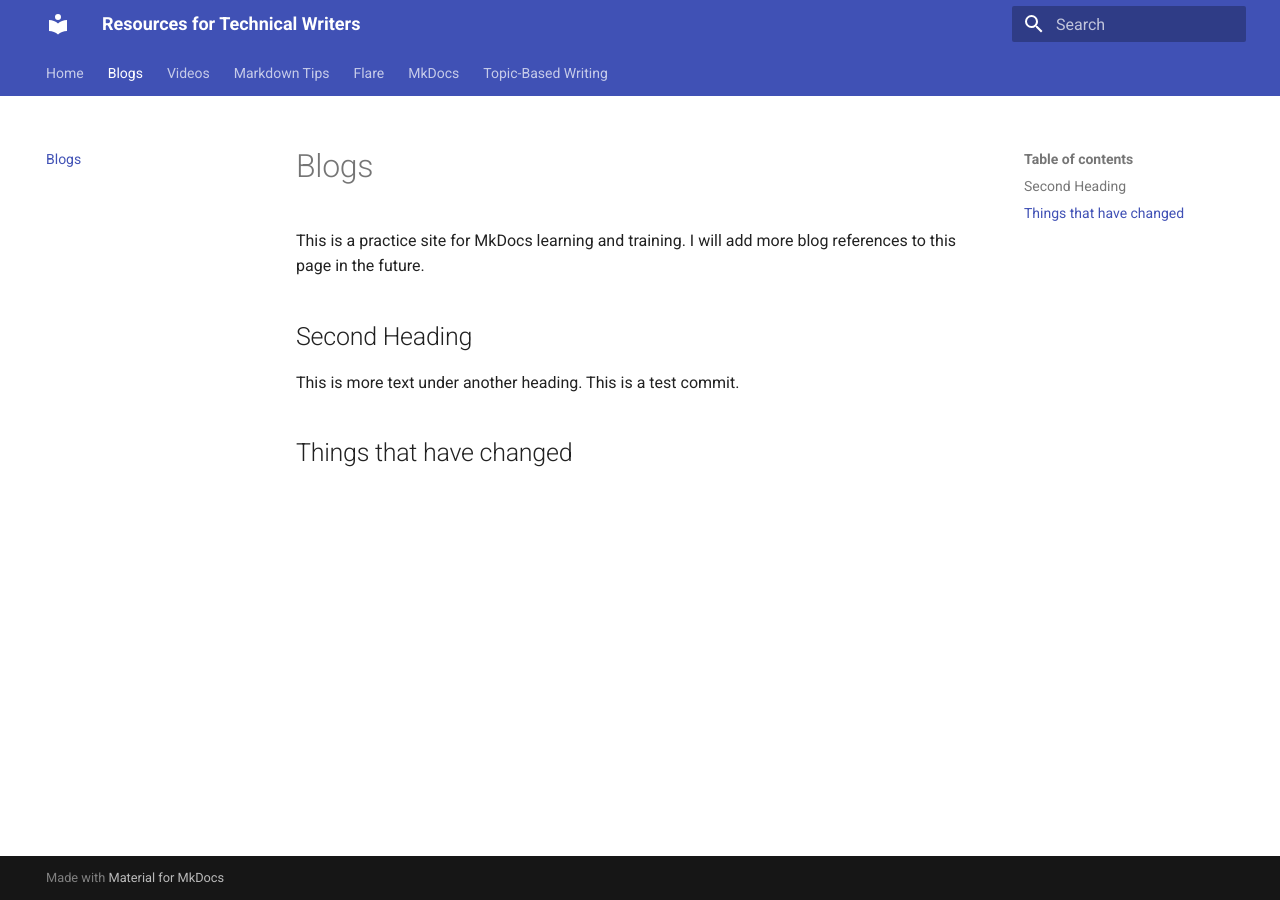
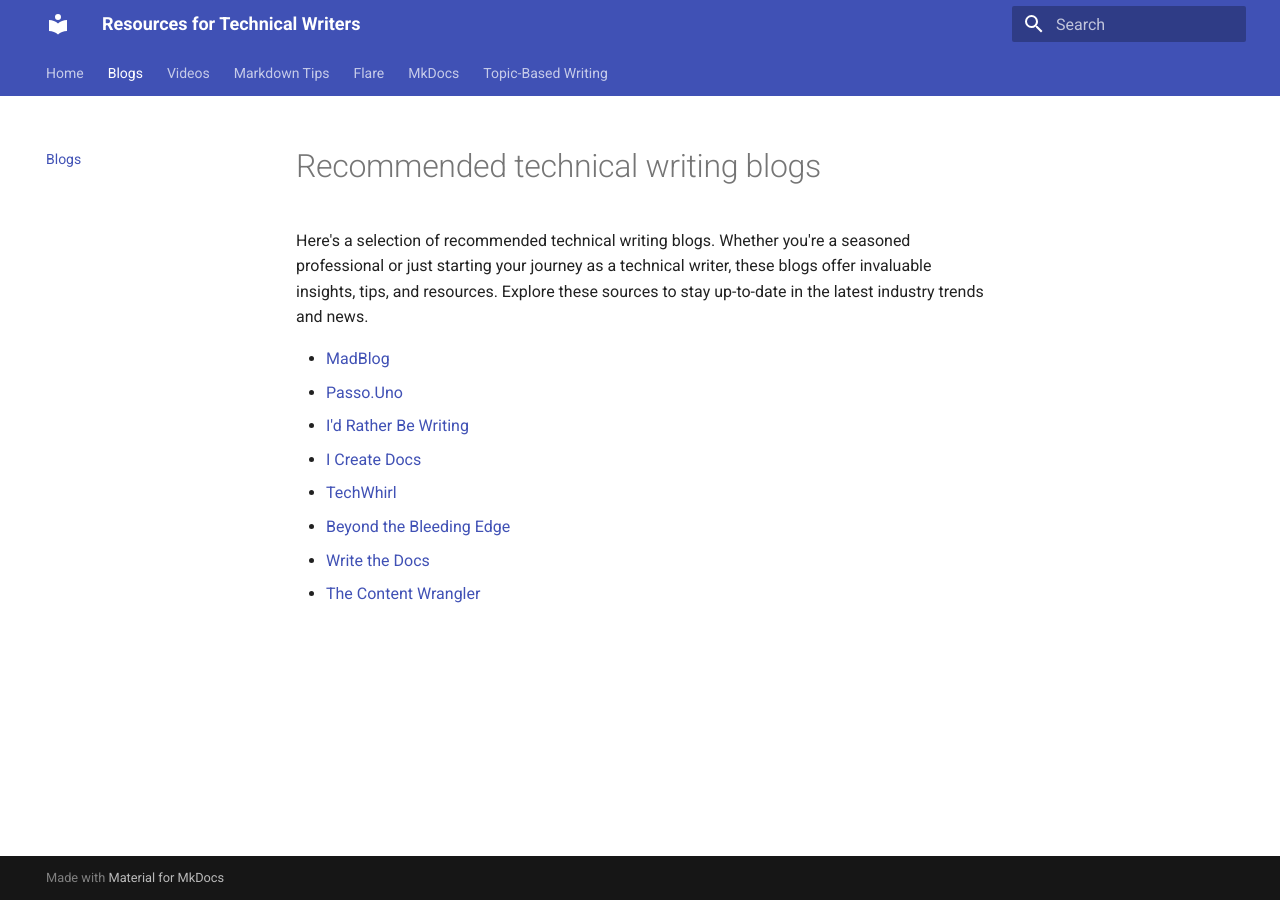
Before and after one commit to ckreiger1/techwriter-resources, an MkDocs documentation site: the page built from docs/blogs.md, in a window 1280 px wide. Built offline with MkDocs 1.6.1 and Material for MkDocs 9.7.7, drawn with Linux system fonts in a browser that asks for light colours.

Commit message:
Updated list of blogs

```diff
--- a/docs/blogs.md
+++ b/docs/blogs.md
@@ -1,9 +1,12 @@
-# Blogs
+# Recommended technical writing blogs
 
-This is a practice site for MkDocs learning and training. I will add more blog references to this page in the future.
+Here's a selection of recommended technical writing blogs. Whether you're a seasoned professional or just starting your journey as a technical writer, these blogs offer invaluable insights, tips, and resources. Explore these sources to stay up-to-date in the latest industry trends and news.
 
-## Second Heading
-
-This is more text under another heading. This is a test commit.
-
-## Things that have changed
+* [MadBlog](https://www.madcapsoftware.com/blog/)
+* [Passo.Uno](https://passo.uno/)
+* [I'd Rather Be Writing](https://idratherbewriting.com/)
+* [I Create Docs](https://icreatedocs.wordpress.com/)
+* [TechWhirl](https://techwhirl.com/)
+* [Beyond the Bleeding Edge](https://hyperword.blogspot.com/)
+* [Write the Docs](https://www.writethedocs.org/blog/index.html)
+* [The Content Wrangler](https://www.thecontentwrangler.com/)
```
Also changed, not shown: docs/videos.md (+1 -1 lines).
